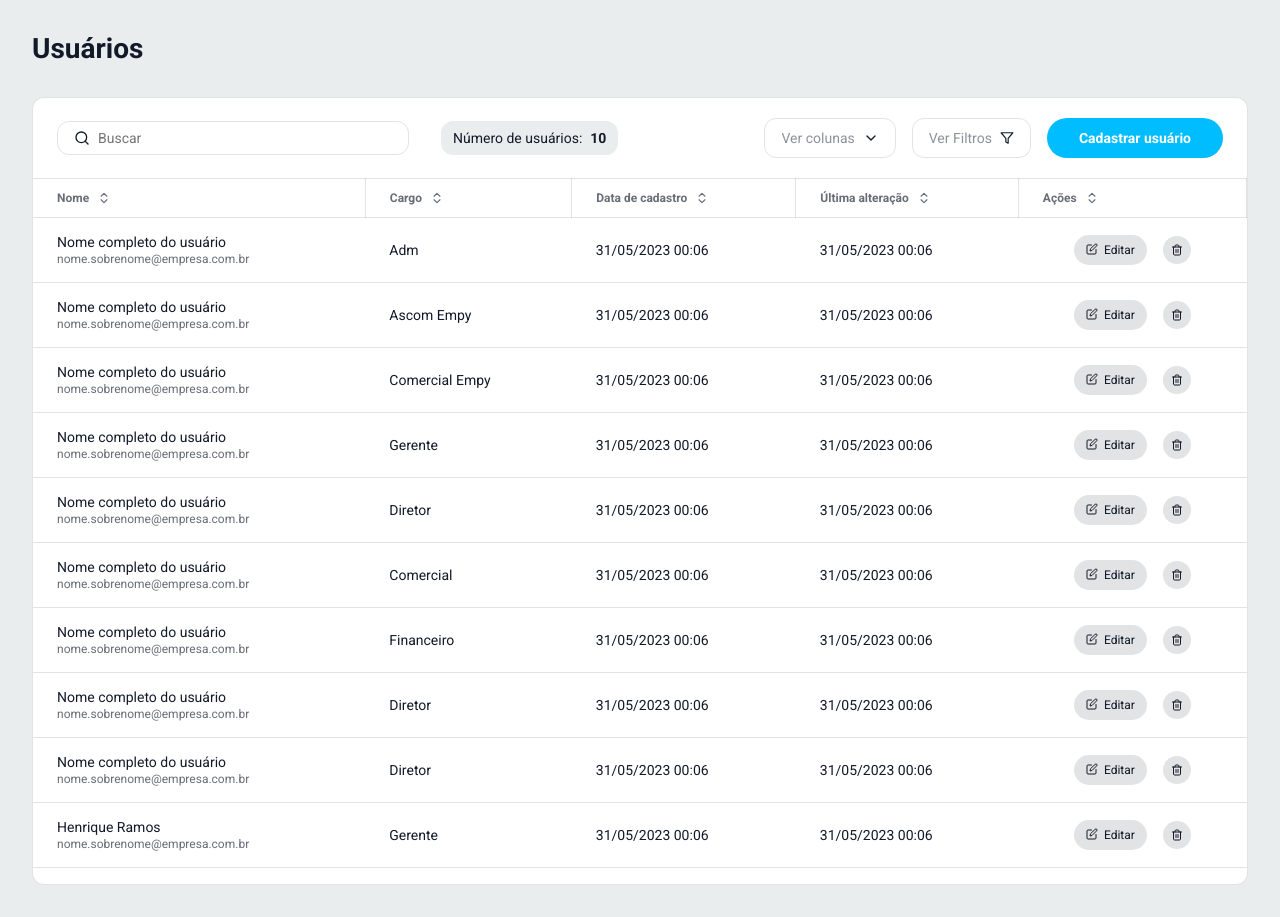
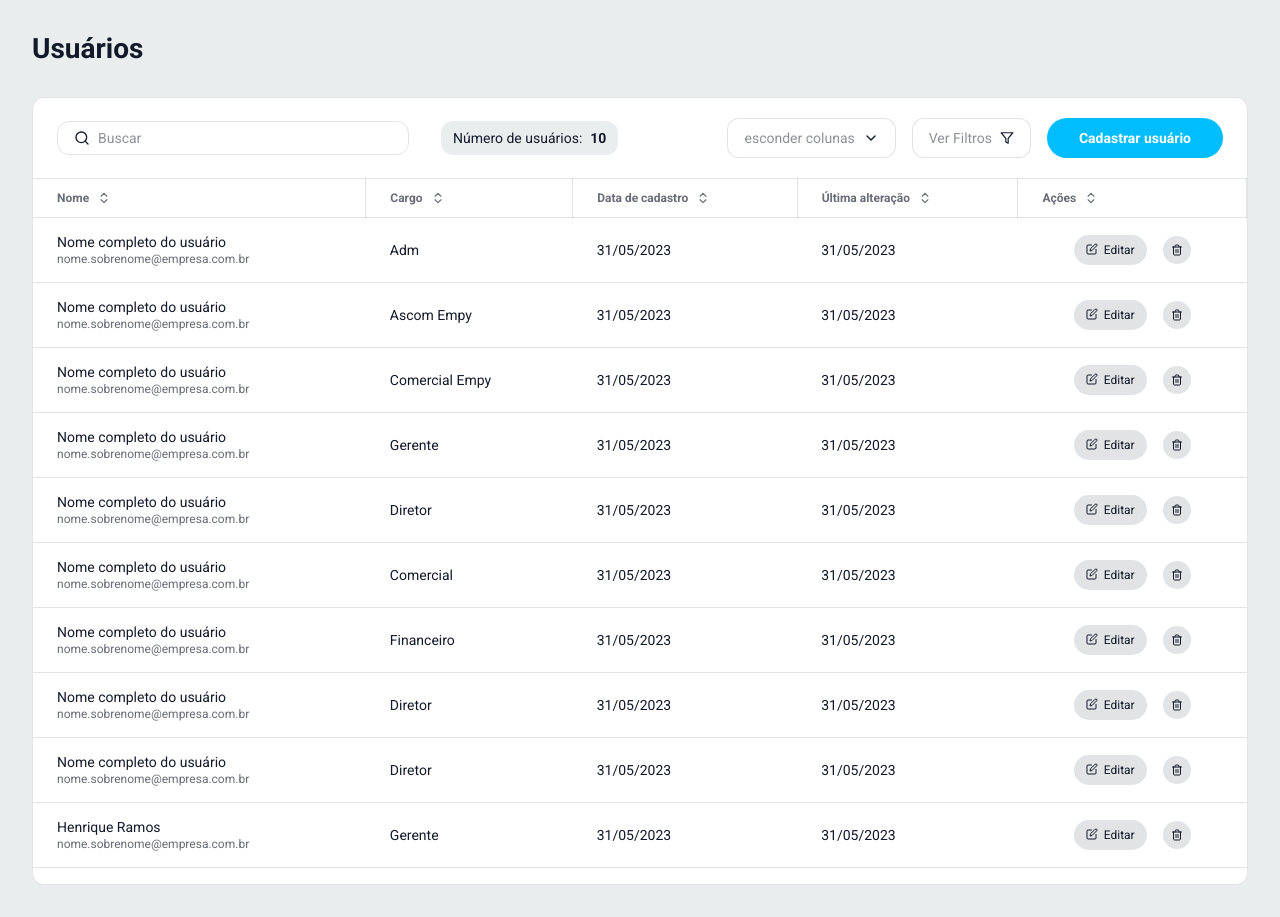
Before and after one commit to ProgHenrique/desafio-don-saude, a React (Vite) app: page / in a window 1280 px wide. Built offline with nearby package versions, Linux system fonts and the light colour scheme.

Commit message:
show or hide columns and filter users columns

```diff
--- a/package.json
+++ b/package.json
@@ -13,6 +13,7 @@
     "@hookform/resolvers": "^3.3.2",
     "@radix-ui/react-alert-dialog": "^1.0.5",
     "@stitches/react": "^1.2.8",
+    "date-fns": "^2.30.0",
     "lucide-react": "^0.287.0",
     "react": "^18.2.0",
     "react-dom": "^18.2.0",
--- a/src/contexts/contextEmpy.tsx
+++ b/src/contexts/contextEmpy.tsx
@@ -1,16 +1,28 @@
 import { ReactNode, createContext, useEffect, useState } from 'react'
 
-interface tableColumn {
+interface TableColumn {
   name: string
   email: string
   role: string
   created_at: string
   updated_at: string
 }
+
+interface FilterFormData {
+  benefit: string
+  role: string
+  created_at: string
+  updated_at: string
+}
+
 interface EmpyContextType {
-  tableColumns: tableColumn[]
+  tableColumns: TableColumn[]
+  seeColumns: boolean
   deleteUser: (index: number) => void
   searchUser: (term: string) => void
+  setSeeColumns: React.Dispatch<React.SetStateAction<boolean>>
+  filterUsers: (data: FilterFormData) => void
+  clearFilter: () => void
 }
 
 export const EmpyContext = createContext({} as EmpyContextType)
@@ -20,80 +32,83 @@ interface ListContextProviderProps {
 }
 
 export function EmpyContextProvider({ children }: ListContextProviderProps) {
-  const [tableColumns, setTableColumns] = useState<tableColumn[]>([
+  // user table columns
+  const [tableColumns, setTableColumns] = useState<TableColumn[]>([
     {
       name: 'Nome completo do usuário',
       email: 'nome.sobrenome@empresa.com.br',
       role: 'Adm',
-      created_at: '31/05/2023 00:06',
-      updated_at: '31/05/2023 00:06',
+      created_at: '2023-05-31',
+      updated_at: '2023-05-31',
     },
     {
       name: 'Nome completo do usuário',
       email: 'nome.sobrenome@empresa.com.br',
       role: 'Ascom Empy',
-      created_at: '31/05/2023 00:06',
-      updated_at: '31/05/2023 00:06',
+      created_at: '2023-05-31',
+      updated_at: '2023-05-31',
     },
     {
       name: 'Nome completo do usuário',
       email: 'nome.sobrenome@empresa.com.br',
       role: 'Comercial Empy',
-      created_at: '31/05/2023 00:06',
-      updated_at: '31/05/2023 00:06',
+      created_at: '2023-05-31',
+      updated_at: '2023-05-31',
     },
     {
       name: 'Nome completo do usuário',
       email: 'nome.sobrenome@empresa.com.br',
       role: 'Gerente',
-      created_at: '31/05/2023 00:06',
-      updated_at: '31/05/2023 00:06',
+      created_at: '2023-05-31',
+      updated_at: '2023-05-31',
     },
     {
       name: 'Nome completo do usuário',
       email: 'nome.sobrenome@empresa.com.br',
       role: 'Diretor',
-      created_at: '31/05/2023 00:06',
-      updated_at: '31/05/2023 00:06',
+      created_at: '2023-05-31',
+      updated_at: '2023-05-31',
     },
     {
       name: 'Nome completo do usuário',
       email: 'nome.sobrenome@empresa.com.br',
       role: 'Comercial',
-      created_at: '31/05/2023 00:06',
-      updated_at: '31/05/2023 00:06',
+      created_at: '2023-05-31',
+      updated_at: '2023-05-31',
     },
     {
       name: 'Nome completo do usuário',
       email: 'nome.sobrenome@empresa.com.br',
       role: 'Financeiro',
-      created_at: '31/05/2023 00:06',
-      updated_at: '31/05/2023 00:06',
+      created_at: '2023-05-31',
+      updated_at: '2023-05-31',
     },
     {
       name: 'Nome completo do usuário',
       email: 'nome.sobrenome@empresa.com.br',
       role: 'Diretor',
-      created_at: '31/05/2023 00:06',
-      updated_at: '31/05/2023 00:06',
+      created_at: '2023-05-31',
+      updated_at: '2023-05-31',
     },
     {
       name: 'Nome completo do usuário',
       email: 'nome.sobrenome@empresa.com.br',
       role: 'Diretor',
-      created_at: '31/05/2023 00:06',
-      updated_at: '31/05/2023 00:06',
+      created_at: '2023-05-31',
+      updated_at: '2023-05-31',
     },
     {
       name: 'Henrique Ramos',
       email: 'nome.sobrenome@empresa.com.br',
       role: 'Gerente',
-      created_at: '31/05/2023 00:06',
-      updated_at: '31/05/2023 00:06',
+      created_at: '2023-05-31',
+      updated_at: '2023-05-31',
     },
   ])
+  const [tableColumnBackup, setTableColumnBackup] = useState<TableColumn[]>([])
 
-  const [tableColumnBackup, setTableColumnBackup] = useState<tableColumn[]>([])
+  // show and hide columns
+  const [seeColumns, setSeeColumns] = useState(true)
 
   useEffect(() => {
     if (tableColumns.length > tableColumnBackup.length) {
@@ -125,12 +140,44 @@ export function EmpyContextProvider({ children }: ListContextProviderProps) {
     setTableColumns([...likeUsers])
   }
 
+  const filterUsers = (data: FilterFormData) => {
+    const filterArray = tableColumnBackup.filter((column) => {
+      const role =
+        data.role !== '' ? data.role.toLowerCase() : column.role.toLowerCase()
+      const createdAt =
+        data.created_at !== '' ? data.created_at : column.created_at
+      const updatedAt =
+        data.updated_at !== '' ? data.updated_at : column.updated_at
+
+      if (
+        role === column.role.toLowerCase() &&
+        createdAt === column.created_at &&
+        updatedAt === column.updated_at
+      ) {
+        console.log(column)
+        return column
+      }
+
+      return null
+    })
+
+    setTableColumns([...filterArray])
+  }
+
+  const clearFilter = () => {
+    setTableColumns([...tableColumnBackup])
+  }
+
   return (
     <EmpyContext.Provider
       value={{
         tableColumns,
+        seeColumns,
         deleteUser,
         searchUser,
+        setSeeColumns,
+        filterUsers,
+        clearFilter,
       }}
     >
       {children}
--- /dev/null
+++ b/src/pages/home/components/form-filter/index.tsx
@@ -0,0 +1,126 @@
+import { InputSearch } from 'src/styles/input'
+import { Flex, Form, Label } from './styles'
+import { Calendar, Search } from 'lucide-react'
+import { Button } from 'src/styles/button'
+import { useWindowSize } from 'src/hooks/use-window-size'
+import { useForm } from 'react-hook-form'
+import { z } from 'zod'
+import { zodResolver } from '@hookform/resolvers/zod'
+import { useContext } from 'react'
+import { EmpyContext } from 'src/contexts/contextEmpy'
+
+const filterFormSchema = z.object({
+  benefit: z.string().transform((benefit) => benefit.toLowerCase()),
+  role: z.string().transform((role) => role.toLowerCase()),
+  created_at: z.string(),
+  updated_at: z.string(),
+})
+
+type FilterFormData = z.infer<typeof filterFormSchema>
+
+interface FormFilterProps {
+  ableToFilter: boolean
+}
+
+export default function FormFilter({ ableToFilter }: FormFilterProps) {
+  const { filterUsers, clearFilter } = useContext(EmpyContext)
+  const { register, reset, handleSubmit } = useForm<FilterFormData>({
+    resolver: zodResolver(filterFormSchema),
+    defaultValues: {
+      benefit: '',
+      created_at: '',
+      role: '',
+      updated_at: '',
+    },
+  })
+  const windowSize = useWindowSize()
+  const isWindowSizeMobile = windowSize < 1024
+
+  function handleFilterUsers(data: FilterFormData) {
+    filterUsers(data)
+    reset()
+  }
+  function handleClearFilter() {
+    clearFilter()
+    reset()
+  }
+  return (
+    <Form
+      as={'form'}
+      css={{ display: `${ableToFilter ? 'flex' : 'none'}` }}
+      onSubmit={handleSubmit(handleFilterUsers)}
+    >
+      <div>
+        <Label>
+          <p>Benefício</p>
+          <InputSearch>
+            <span>
+              <Search size={16} />
+            </span>
+            <input
+              type="text"
+              placeholder="Selecione"
+              {...register('benefit')}
+            />
+          </InputSearch>
+        </Label>
+        <Label>
+          <p>Cargo</p>
+          <InputSearch>
+            <span>
+              <Search size={16} />
+            </span>
+            <input type="text" placeholder="Selecione" {...register('role')} />
+          </InputSearch>
+        </Label>
+        <Label>
+          <p>Data de cadastro</p>
+          <InputSearch>
+            <input
+              type="date"
+              max={new Date().toISOString().split('T')[0]}
+              placeholder="Esta semana"
+              {...register('created_at')}
+            />
+            {isWindowSizeMobile ? (
+              <span>
+                <Calendar size={16} />
+              </span>
+            ) : null}
+          </InputSearch>
+        </Label>
+        <Label>
+          <p>Data da última alteração</p>
+          <InputSearch>
+            <input
+              type="date"
+              max={new Date().toISOString().split('T')[0]}
+              placeholder="Esta semana"
+              {...register('updated_at')}
+            />
+            {isWindowSizeMobile ? (
+              <span>
+                <Calendar size={16} />
+              </span>
+            ) : null}
+          </InputSearch>
+        </Label>
+      </div>
+
+      <Flex>
+        <Button
+          color="gray"
+          size="sm"
+          css={{ color: 'rgba(18, 25, 41, 0.64)' }}
+          type="button"
+          onClick={handleClearFilter}
+        >
+          Limpar filtros
+        </Button>
+        <Button color="blue" size="sm" type="submit">
+          Filtrar
+        </Button>
+      </Flex>
+    </Form>
+  )
+}
--- /dev/null
+++ b/src/pages/home/components/form-filter/styles.ts
@@ -0,0 +1,36 @@
+import { styled } from 'src/styles/stitches.config'
+
+export const Form = styled('form', {
+  display: 'flex',
+  flexDirection: 'column',
+  padding: '0.75rem 0',
+  margin: '0 1rem',
+  borderTop: '1px solid $gray100',
+  gap: '1.5rem',
+
+  'div:first-child': {
+    display: 'flex',
+    flexDirection: 'column',
+    gap: '1rem',
+    '@desktop': {
+      flexDirection: 'row',
+    },
+  },
+})
+
+export const Label = styled('label', {
+  width: '100%',
+  display: 'flex',
+  flexDirection: 'column',
+  gap: '0.5rem',
+  p: {
+    fontSize: '$xs',
+  },
+})
+
+export const Flex = styled('div', {
+  display: 'flex',
+  alignItems: 'center',
+  justifyContent: 'flex-end',
+  gap: '1rem',
+})
--- a/src/pages/home/components/search-and-create-user/index.tsx
+++ b/src/pages/home/components/search-and-create-user/index.tsx
@@ -4,18 +4,21 @@ import {
   UserCreateAndNumberOfUsers,
   NumberOfUsers,
   SearchArea,
-  InputSearch,
   ShowColumns,
   ShowFilters,
   SearchContainer,
   Flex,
 } from './styles'
 import { useWindowSize } from 'src/hooks/use-window-size'
-import { ChangeEvent, useContext } from 'react'
+import { ChangeEvent, useContext, useState } from 'react'
 import { EmpyContext } from 'src/contexts/contextEmpy'
+import { InputSearch } from 'src/styles/input'
+import FormFilter from '../form-filter'
 
 export default function SearchAndCreateUser() {
-  const { tableColumns, searchUser } = useContext(EmpyContext)
+  const { tableColumns, searchUser, seeColumns, setSeeColumns } =
+    useContext(EmpyContext)
+  const [ableToFilter, setAbleToFilter] = useState(false)
   const windowSize = useWindowSize()
   const isWindowSizeDesktop = windowSize > 1024
 
@@ -24,12 +27,21 @@ export default function SearchAndCreateUser() {
     searchUser(term)
   }
 
+  function handleChangeColumnVisibility() {
+    setSeeColumns(!seeColumns)
+  }
+
+  function handleFilter() {
+    setAbleToFilter(!ableToFilter)
+  }
+
+  return (
     // in case screen is smaller than 1024px render window to desktop
-  if (isWindowSizeDesktop) {
-    return (
+    <>
+      {isWindowSizeDesktop ? (
         <SearchContainer>
           <Flex>
-          <InputSearch>
+            <InputSearch css={{ maxWidth: 352 }}>
               <span>
                 <Search size={isWindowSizeDesktop ? 16 : 12} />
               </span>
@@ -41,12 +53,20 @@ export default function SearchAndCreateUser() {
             </NumberOfUsers>
           </Flex>
           <Flex css={{ gap: '1rem' }}>
-          <ShowColumns>
-            <span>Ver colunas</span>
-            <ChevronDown color="#121929" size={16} style={{ lineHeight: 0 }} />
+            <ShowColumns as={'button'} onClick={handleChangeColumnVisibility}>
+              <span>{seeColumns ? 'esconder colunas' : 'ver colunas'}</span>
+              <ChevronDown
+                color="#121929"
+                size={16}
+                style={{ lineHeight: 0 }}
+              />
             </ShowColumns>
-          <ShowFilters>
-            <span>Ver Filtros</span>
+            <ShowFilters
+              as={'button'}
+              onClick={handleFilter}
+              ableToFilter={ableToFilter}
+            >
+              <span>{ableToFilter ? 'Esconder filtros' : 'Ver Filtros'}</span>
               <Filter color="#121929" size={14} style={{ lineHeight: 0 }} />
             </ShowFilters>
             <Button
@@ -58,10 +78,7 @@ export default function SearchAndCreateUser() {
             </Button>
           </Flex>
         </SearchContainer>
-    )
-  }
-
-  return (
+      ) : (
         <>
           <UserCreateAndNumberOfUsers>
             <NumberOfUsers>
@@ -83,15 +100,26 @@ export default function SearchAndCreateUser() {
               </span>
               <input type="text" placeholder="Buscar" onChange={handleSearch} />
             </InputSearch>
-        <ShowColumns>
-          <span>Ver colunas</span>
-          <ChevronDown color="#121929" size={16} style={{ lineHeight: 0 }} />
+            <ShowColumns as={'button'} onClick={handleChangeColumnVisibility}>
+              <span>{seeColumns ? 'esconder colunas' : 'ver colunas'}</span>
+              <ChevronDown
+                color="#121929"
+                size={16}
+                style={{ lineHeight: 0 }}
+              />
             </ShowColumns>
-        <ShowFilters>
-          <span>Ver Filtros</span>
+            <ShowFilters
+              as={'button'}
+              onClick={handleFilter}
+              ableToFilter={ableToFilter}
+            >
+              <span>{ableToFilter ? 'Esconder filtros' : 'Ver Filtros'}</span>
               <Filter color="#121929" size={14} style={{ lineHeight: 0 }} />
             </ShowFilters>
           </SearchArea>
         </>
+      )}
+      <FormFilter ableToFilter={ableToFilter} />
+    </>
   )
 }
--- a/src/pages/home/components/search-and-create-user/styles.ts
+++ b/src/pages/home/components/search-and-create-user/styles.ts
@@ -62,25 +62,9 @@ const SearchItemsArea = styled('div', {
   },
 })
 
-export const InputSearch = styled(SearchItemsArea, {
-  maxWidth: 352,
-  width: '100%',
-  gridArea: 'inputSearch',
-  span: {
-    lineHeight: 0,
-  },
-
-  input: {
-    all: 'unset',
-    width: '100%',
-    fontSize: '$xs',
-    '@desktop': {
-      fontSize: '$sm',
-    },
-  },
-})
-
 export const ShowColumns = styled(SearchItemsArea, {
+  cursor: 'pointer',
+  backgroundColor: '$white',
   gridArea: 'showColumns',
   span: {
     fontSize: '0.625rem',
@@ -92,7 +76,16 @@ export const ShowColumns = styled(SearchItemsArea, {
 })
 
 export const ShowFilters = styled(SearchItemsArea, {
+  cursor: 'pointer',
+  backgroundColor: '$white',
   gridArea: 'showFilters',
+  variants: {
+    ableToFilter: {
+      true: {
+        border: '1px solid $blue',
+      },
+    },
+  },
 
   span: {
     fontSize: '0.625rem',
--- a/src/pages/home/components/table-of-users/index.tsx
+++ b/src/pages/home/components/table-of-users/index.tsx
@@ -7,9 +7,10 @@ import { useContext } from 'react'
 import { EmpyContext } from 'src/contexts/contextEmpy'
 import WithoutUsersRegistered from '../without-users-registered'
 import SearchAndCreateUser from '../search-and-create-user'
+import convertDateFormat from 'src/utils/convert-date-format'
 
 export default function TableOfUsers() {
-  const { tableColumns } = useContext(EmpyContext)
+  const { tableColumns, seeColumns } = useContext(EmpyContext)
 
   const tableCells = [
     'Nome',
@@ -26,7 +27,7 @@ export default function TableOfUsers() {
       {tableColumns.length < 1 ? (
         <WithoutUsersRegistered />
       ) : (
-        <Flex>
+        <Flex css={{ display: `${seeColumns ? 'block' : 'none'}` }}>
           <Table>
             <thead>
               <tr>
@@ -53,8 +54,8 @@ export default function TableOfUsers() {
                       <span>{column.email}</span>
                     </td>
                     <td>{column.role}</td>
-                    <td>{column.created_at}</td>
-                    <td>{column.updated_at}</td>
+                    <td>{convertDateFormat(column.created_at)}</td>
+                    <td>{convertDateFormat(column.updated_at)}</td>
                     <td>
                       <div
                         style={{
--- /dev/null
+++ b/src/styles/input.ts
@@ -0,0 +1,32 @@
+import { styled } from './stitches.config'
+
+export const InputSearch = styled('div', {
+  display: 'flex',
+  padding: '0.5rem',
+  alignItems: 'center',
+  justifyContent: 'center',
+  gap: '0.5rem',
+  border: '1px solid $gray100',
+  borderRadius: 12,
+  '@desktop': {
+    padding: '0.5rem 1rem',
+  },
+  width: '100%',
+  gridArea: 'inputSearch',
+  span: {
+    lineHeight: 0,
+  },
+
+  input: {
+    all: 'unset',
+    width: '100%',
+    fontSize: '$xs',
+    '@desktop': {
+      fontSize: '$sm',
+    },
+  },
+
+  'input::placeholder': {
+    color: 'rgba(18, 25, 41, 0.48)',
+  },
+})
--- /dev/null
+++ b/src/utils/convert-date-format.ts
@@ -0,0 +1,6 @@
+import { format } from 'date-fns'
+
+export default function convertDateFormat(date: string): string {
+  const dateWithoutTimeZone = new Date(date).toISOString().slice(0, -1)
+  return format(new Date(dateWithoutTimeZone), 'dd/MM/yyyy')
+}
```
Also changed, not shown: 1 other file (tests, documents, lock files or other folders). Lines whose indentation alone changed are shown as unchanged.
